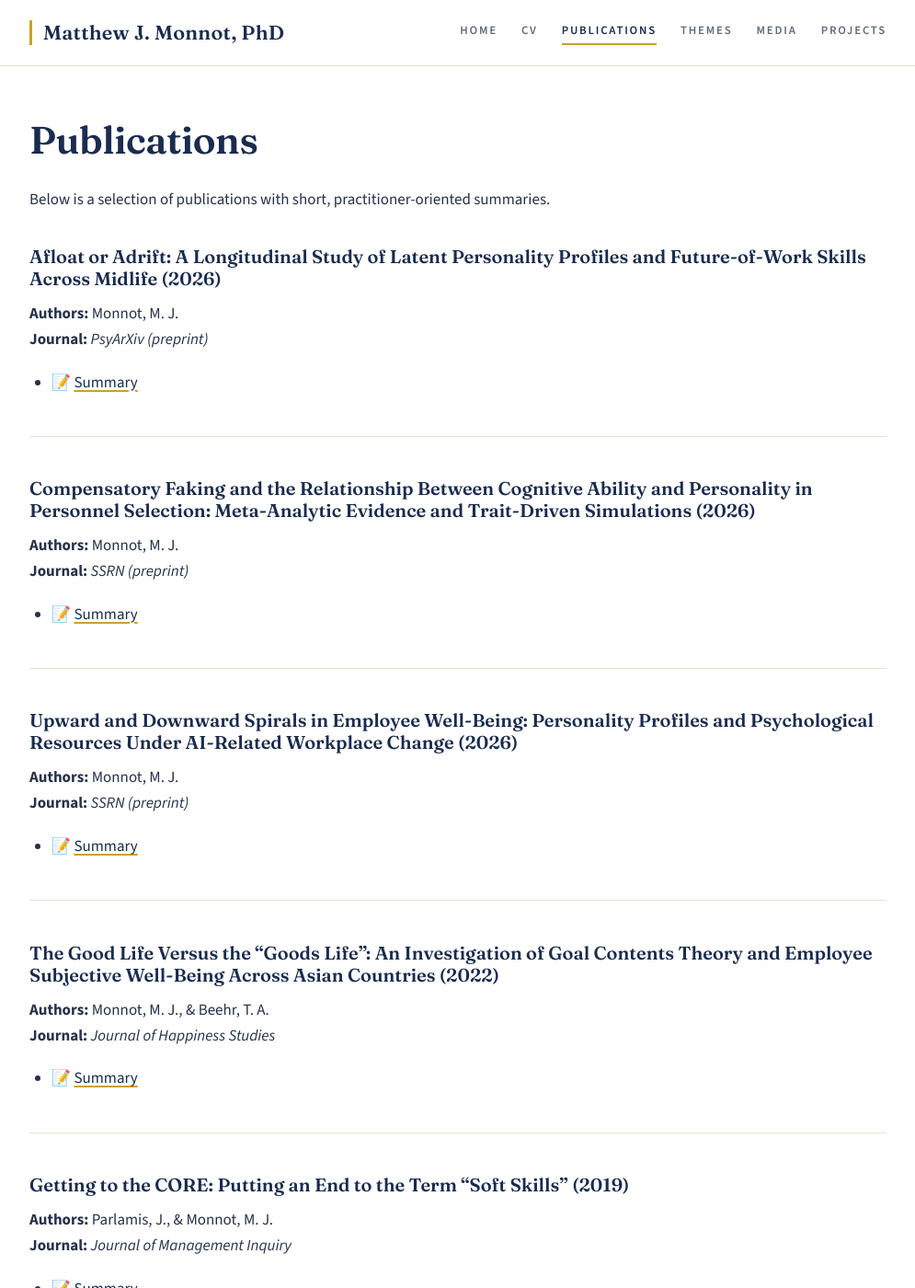
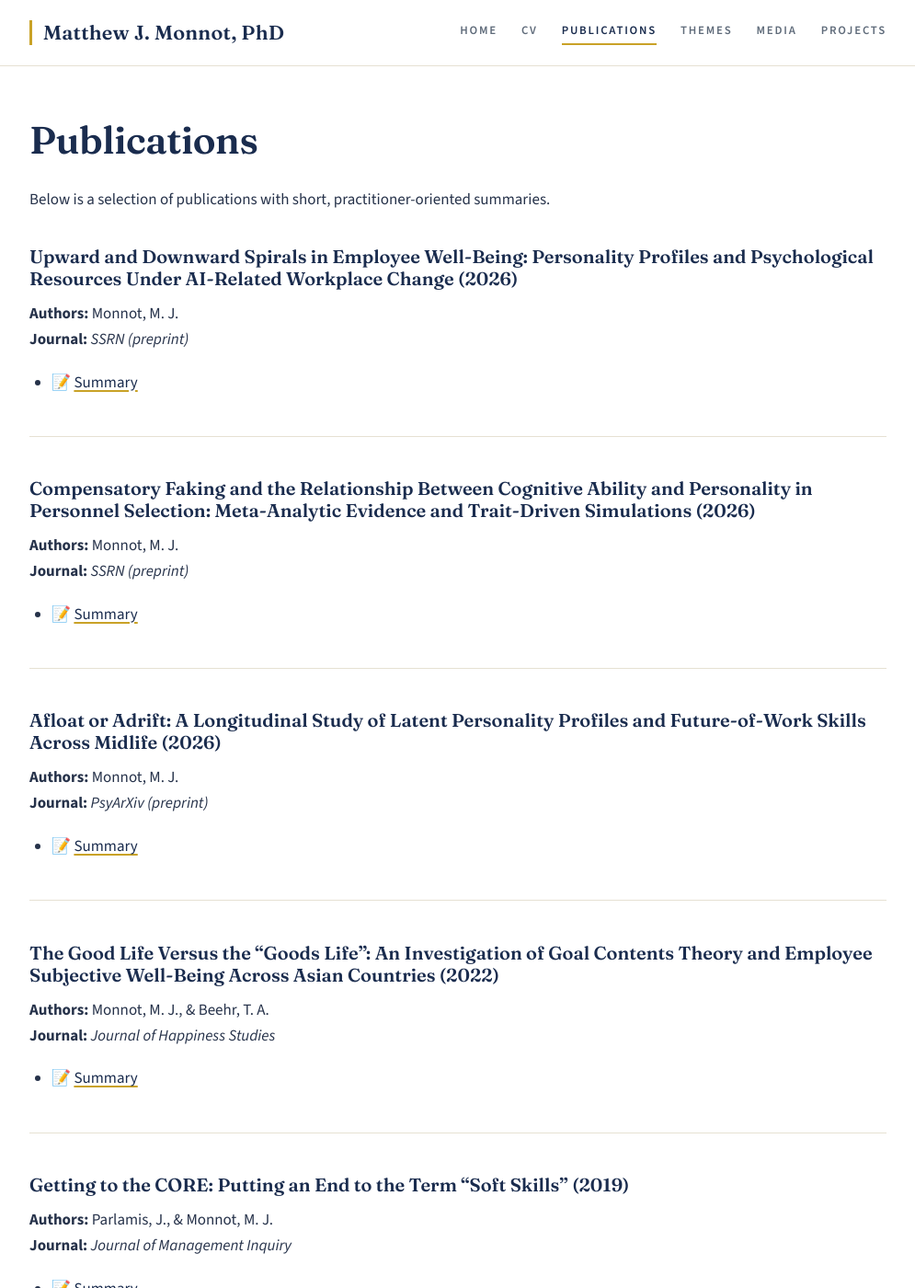
Before and after one commit to mjmonnot/mjmonnot.github.io, a Jekyll site: the page built from publications.md, in a window 1280 px wide and 1400 px high. Shown: the whole window at 92% size, without its empty margins (142-1137 px from the left). Built offline with Jekyll 4.4.1, drawn with Linux system fonts in a browser that asks for light colours.

Commit message:
Publications: sort by full date so same-year preprints list newest first (spirals, faking, afloat)
Co-authored-by: Cursor <cursoragent@cursor.com>

```diff
--- a/publications.md
+++ b/publications.md
@@ -8,7 +8,7 @@ permalink: /publications.html
 
 Below is a selection of publications with short, practitioner-oriented summaries.
 
-{% assign pubs = site.data.publications | sort: "year" | reverse %}
+{% assign pubs = site.data.publications | sort: "date" | reverse %}
 {% for pub in pubs %}
 ### {{ pub.title }} ({{ pub.year }})
 
```
Also changed, not shown: _data/publications.yml (+10 -0 lines).
